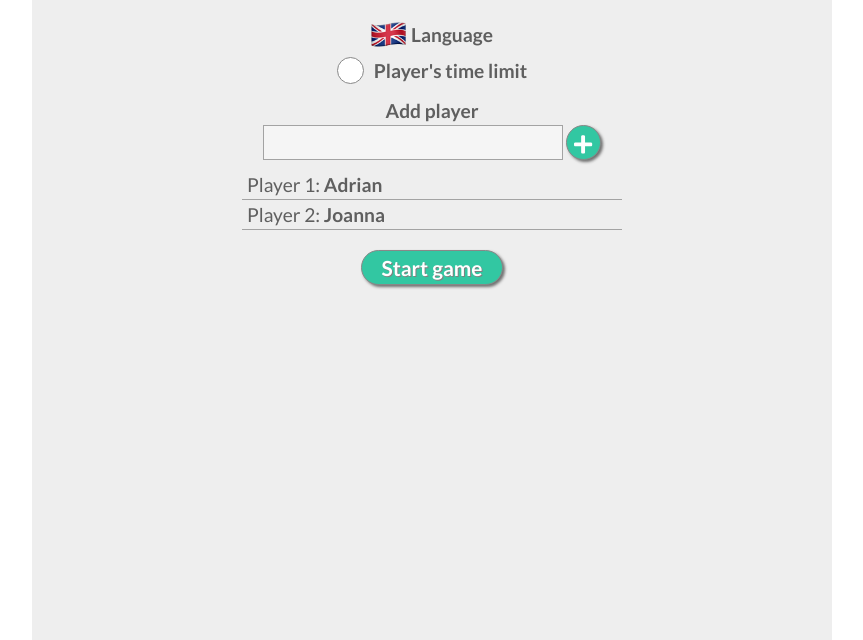
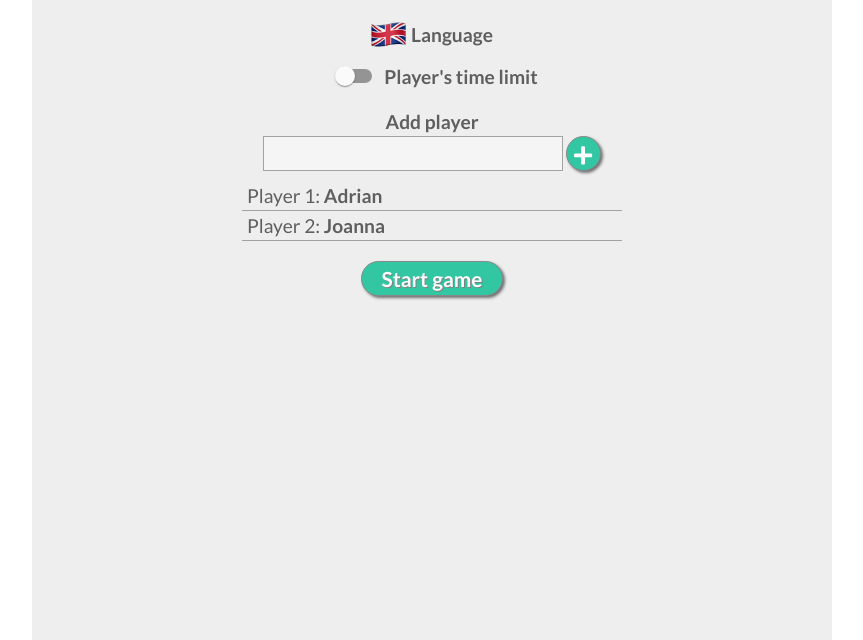
Before and after one commit to adrianbielawski/scrapple, a React app: page / in a window 1280 px wide. Shown: the part 160-800 px from the top of the page, without its empty margins (208-1071 px from the left). Built offline with nearby package versions, Linux system fonts and the light colour scheme.

Commit message:
Timer checkbox replaced with switch (used material.io)

```diff
--- a/package.json
+++ b/package.json
@@ -19,6 +19,7 @@
     "@fortawesome/fontawesome-svg-core": "^1.2.28",
     "@fortawesome/free-solid-svg-icons": "^5.13.0",
     "@fortawesome/react-fontawesome": "^0.1.9",
+    "@material-ui/core": "^4.9.14",
     "babel-loader": "^8.1.0",
     "css-loader": "^3.5.3",
     "html-loader": "^1.1.0",
@@ -33,7 +34,7 @@
     "uuid": "^8.0.0",
     "webpack": "^4.43.0",
     "webpack-cli": "^3.3.11",
-    "webpack-dev-server": "^3.10.3"
+    "webpack-dev-server": "^3.11.0"
   },
   "dependencies": {
     "react": "^16.13.1",
--- a/src/css/App.css
+++ b/src/css/App.css
@@ -11,7 +11,6 @@ a, ul, li {
 #root {
   margin: 0 auto;
   max-width: 800px;
-  background: #32c7a2;
   box-sizing: border-box;
   font-family: 'lato';
 }
@@ -111,23 +110,11 @@ input::placeholder {
   box-sizing: border-box;
 }
 
-.check-box {
-    cursor: pointer;
-    width: 25px;
-    height: 25px;
-    margin-right: 10px;
-    border-radius: 50%;
-    border: 1px solid #888;
-    background: #fff;
-    color: #fff;
-    display: flex;
-    align-items: center;
-    justify-content: center;
-    font-size: 1.2em;
+.App .MuiSwitch-colorSecondary.Mui-checked {
+    color: #32c7a2;
 }
-
-.check-box.active {
-    color: #32c7a2;
+.App .MuiSwitch-colorSecondary.Mui-checked + .MuiSwitch-track {
+    background-color: #444;
 }
 
 @media only screen and (max-height: 640px) {
--- a/src/js/components/game_menu/game-menu.js
+++ b/src/js/components/game_menu/game-menu.js
@@ -2,6 +2,7 @@ import React, { Component } from 'react';
 import { Trans } from 'react-i18next';
 import i18next from 'i18next';
 import i18n from '../../../i18n';
+import Switch from '@material-ui/core/Switch';
 import { FontAwesomeIcon } from '@fortawesome/react-fontawesome';
 import { faPlus } from '@fortawesome/free-solid-svg-icons';
 import { faCheck } from '@fortawesome/free-solid-svg-icons';
@@ -132,10 +133,8 @@ export class GameMenu extends Component {
                         </div>
                     </div>
                     <div className="time-option" onClick={this.toggleTimeCheckbox}>
-                        <div className={`check-box ${checkboxClass}`}>
-                            <FontAwesomeIcon icon={faCheck}/>
-                        </div>
-                            <p><Trans>Player's time limit</Trans></p>
+                        <Switch onChange={this.toggleTimeCheckbox} checked={this.state.timer ? 1 : 0}></Switch>
+                        <p><Trans>Player's time limit</Trans></p>
                     </div>
                     <input type="time" className={timeInputClass} required={required} ref="time" defaultValue="00:05:00" step="1"></input>
                     <p><Trans>Add player</Trans></p>
```
Also changed, not shown: dist/main.js, 1 other file.
